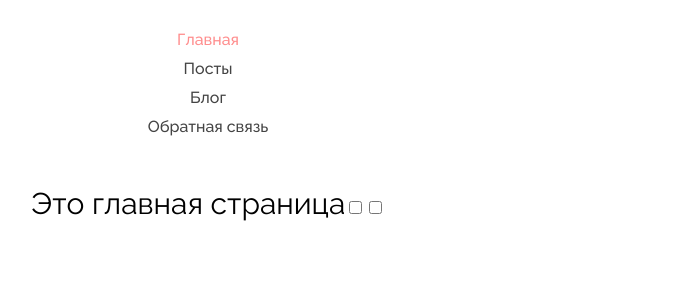
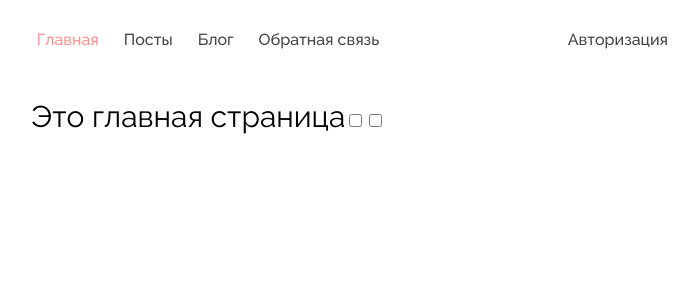
Before and after one commit to NadineMihon/Router, a React (Create React App) app: page / in a window 1280 px wide. Shown: the top 300 px of the page, without its empty margins (432-1130 px from the left). Built offline with nearby package versions, Linux system fonts and the light colour scheme.

Commit message:
lesson 37

```diff
--- a/src/App.js
+++ b/src/App.js
@@ -1,12 +1,15 @@
 import React from "react";
 import { RouterProvider } from "react-router-dom";
 import { appRouter } from "./routes";
+import { AuthProvider } from "./context/AuthContext";
 
 function App() {
   return (
-    <div className="App">
-      <RouterProvider router={appRouter} />
-    </div>
+    <AuthProvider>
+      <div className="App">
+        <RouterProvider router={appRouter} />
+      </div>
+    </AuthProvider>
   );
 };
 
--- /dev/null
+++ b/src/components/CheckAuth/index.jsx
@@ -0,0 +1,14 @@
+import React from "react";
+import { useAuth } from "../../hooks/useAuth";
+import { useLocation, Navigate } from "react-router-dom";
+
+export const CheckAuth = ({ children }) => {
+    const auth = useAuth();
+    const location = useLocation();
+
+    if (!auth.user) {
+        return <Navigate to='/login' state={{ from: location }} replace />
+    }
+
+    return children;
+};
--- a/src/components/Root/index.jsx
+++ b/src/components/Root/index.jsx
@@ -1,9 +1,14 @@
 import React from "react";
 import { NavLink, Outlet } from "react-router-dom";
 import * as SC from './styles'
+import { User } from "../User";
+import { useAuth } from "../../hooks/useAuth";
 
-export const Root = () => (
-    <SC.Wrapper>
+export const Root = () => {
+    const auth = useAuth();
+
+    return <SC.Wrapper>
+        <SC.Header>
             <SC.Menu>
                 <SC.Link
                     to='/'
@@ -33,7 +38,18 @@ export const Root = () => (
                 >
                         Обратная связь
                 </SC.Link>
+                {auth.user ? <SC.Link
+                    to='/protected'
+                    as={NavLink}
+                    className={({ isActive }) => isActive ? "active" : ""}
+                >
+                        Специальное
+                </SC.Link> : null}
             </SC.Menu>
+            <SC.Auth>
+                <User />
+            </SC.Auth>
+        </SC.Header>
         <Outlet />
     </SC.Wrapper>
-)
+};
--- a/src/components/Root/styles.jsx
+++ b/src/components/Root/styles.jsx
@@ -1,6 +1,8 @@
 import styled from "styled-components";
 
 export const Wrapper = styled.div `
+    max-width: 1000px;
+    width: 100%;
     text-align: center;
     margin: 30px auto;
     font-size: 30px;
@@ -10,10 +12,17 @@ export const Wrapper = styled.div `
     gap: 50px;
 `
 
+export const Header = styled.div `
+    position: relative;
+`
+
 export const Menu = styled.div `
+    max-width: 600px;
+    width: 100%;
+    margin: 0 auto;
     display: flex;
-    flex-direction: column;
-    gap: 10px;
+    gap: 25px;
+    justify-content: center;
 `
 
 export const Link = styled.a `
@@ -27,3 +36,9 @@ export const Link = styled.a `
         color: rgba(255, 142, 142, 1);
     }
 `
+
+export const Auth = styled.div `
+    position: absolute;
+    top: 0;
+    right: 20px;
+`
--- /dev/null
+++ b/src/components/User/index.jsx
@@ -0,0 +1,27 @@
+import React from "react";
+import { useAuth } from '../../hooks/useAuth'
+import { Link, useLocation } from "react-router-dom";
+
+import * as SC from './styles'
+
+export const User = () => {
+    const auth = useAuth();
+    const location = useLocation();
+
+    if (!auth.user) {
+        return <SC.Auth as={Link} to='/login' state={{ from: location }} replace>Авторизация</SC.Auth>;
+    }
+
+    return (
+        <SC.UserData>
+            Добро пожаловать, {auth.user}
+            <SC.Button
+                onClick={() => {
+                    auth.signOut();
+                }}
+            >
+                    Выход
+            </SC.Button>
+        </SC.UserData>
+    )
+};
--- /dev/null
+++ b/src/components/User/styles.jsx
@@ -0,0 +1,32 @@
+import styled from "styled-components"
+
+export const Auth = styled.a `
+    position: absolute;
+    top: 0;
+    right: 20px;
+    font-size: 16px;
+    color: rgba(68, 68, 68, 1);
+    text-decoration: none;
+    font-weight: 500;
+    cursor: pointer;
+
+    &:hover {
+        color: rgba(255, 142, 142, 1);
+    }
+`
+export const UserData = styled.div `
+    font-size: 16px;
+    color: rgba(68, 68, 68, 1);
+    display: flex;
+    flex-direction: column;
+    gap: 10px;
+    align-items: center;
+    font-weight: 500;
+`
+
+export const Button = styled.button `
+    max-width: 70px;
+    width: 100%;
+    font-size: 13px;
+    color: rgba(68, 68, 68, 1);
+`
--- /dev/null
+++ b/src/context/AuthContext.jsx
@@ -0,0 +1,29 @@
+import React, { createContext, useState } from "react";
+
+export const AuthContext = createContext(null);
+
+export const AuthProvider = ({ children }) => {
+    const [user, setUser] = useState(null);
+
+    const signIn = (newUser, callback) => {
+        setUser(newUser);
+        if (callback) {
+            setTimeout(() => {
+                callback();
+            }, 300)
+        };
+    };
+
+    const signOut = (callback) => {
+        setUser(null);
+        if (callback) {
+            setTimeout(() => {
+                callback();
+            }, 300)
+        };
+    };
+
+    const value = { user, signIn, signOut };
+
+    return <AuthContext.Provider value={value}>{children}</AuthContext.Provider>;
+};
--- /dev/null
+++ b/src/hooks/useAuth.jsx
@@ -0,0 +1,4 @@
+import React, { useContext } from "react";
+import { AuthContext } from "../context/AuthContext";
+
+export const useAuth = () => useContext(AuthContext);
--- /dev/null
+++ b/src/pages/login/index.jsx
@@ -0,0 +1,45 @@
+import React, { useState } from "react";
+import { useLocation, useNavigate } from "react-router-dom";
+import { useAuth } from "../../hooks/useAuth";
+
+import * as SC from './styles'
+
+export const Login = () => {
+    const [error, setError] = useState('');
+
+    const navigate = useNavigate();
+    const location = useLocation();
+    const auth = useAuth();
+
+    const from = location.state?.from?.pathname || '/';
+
+    const handleSubmit = (event) => {
+        event.preventDefault();
+
+        const formData = new FormData(event.currentTarget);
+        const userName = formData.get('username');
+
+        if (!userName) {
+            setError('Введите имя пользователя');
+            return;
+        }
+
+        auth.signIn(userName, () => {
+            setError('');
+            navigate(from, {replace: true});
+        });
+    };
+
+    return (
+        <SC.Layout>
+            <p>Пожалуйста, авторизуйтесь</p>
+            <div style={{ color: 'red'}}>{error}</div>
+            <SC.Form onSubmit={handleSubmit}>
+                <label>
+                    Имя пользователя: <input type="text" name="username" />
+                </label>
+                <button type="submit">Войти</button>
+            </SC.Form>
+        </SC.Layout>
+    )
+};
--- /dev/null
+++ b/src/pages/login/styles.jsx
@@ -0,0 +1,19 @@
+import styled from "styled-components";
+
+export const Layout = styled.div `
+    max-width: 1000px;
+    width: 100%;
+    margin: 50px auto;
+    display: flex;
+    flex-direction: column;
+    gap: 15px;
+    align-items: center;
+    font-size: 20px;
+    font-family: Raleway;
+`
+
+export const Form = styled.form `
+    display: flex;
+    gap: 20px;
+    font-size: 16px;
+`
--- /dev/null
+++ b/src/pages/protected/index.jsx
@@ -0,0 +1,3 @@
+import React from "react";
+
+export const Protected = () => <div>Ты достоин!</div>
--- a/src/routes/index.jsx
+++ b/src/routes/index.jsx
@@ -7,6 +7,9 @@ import { Post } from "../pages/posts/components/Post";
 import { Blog } from "../pages/blog";
 import { BlogItem } from "../pages/blog/components/BlogItem";
 import { Feedback } from "../pages/feedback";
+import { Login } from "../pages/login";
+import { Protected } from "../pages/protected";
+import { CheckAuth } from "../components/CheckAuth";
 
 export const routesConfig = [
     {
@@ -19,27 +22,37 @@ export const routesConfig = [
                 element: <Main />
             },
             {
-                path: 'posts',
+                path: '/posts',
                 element: <Posts />
             },
             {
-                path: 'posts/:postId',
+                path: '/posts/:postId',
                 element: <Post />
             },
             {
-                path: 'blog',
+                path: '/blog',
                 element: <Blog />
             },
             {
-                path:'blog/:blogItemId',
+                path:'/blog/:blogItemId',
                 element: <BlogItem />
             },
             {
-                path: 'feedback',
+                path: '/feedback',
                 element: <Feedback />
-            }
+            },
+            {
+                path: '/protected',
+                element: <CheckAuth>
+                    <Protected />
+                </CheckAuth>
+            },
         ],
-    }
+    },
+    {
+        path: '/login',
+        element: <Login />
+    },
 ];
 
 export const appRouter = createBrowserRouter(routesConfig);
```
Lines whose indentation alone changed are shown as unchanged.
